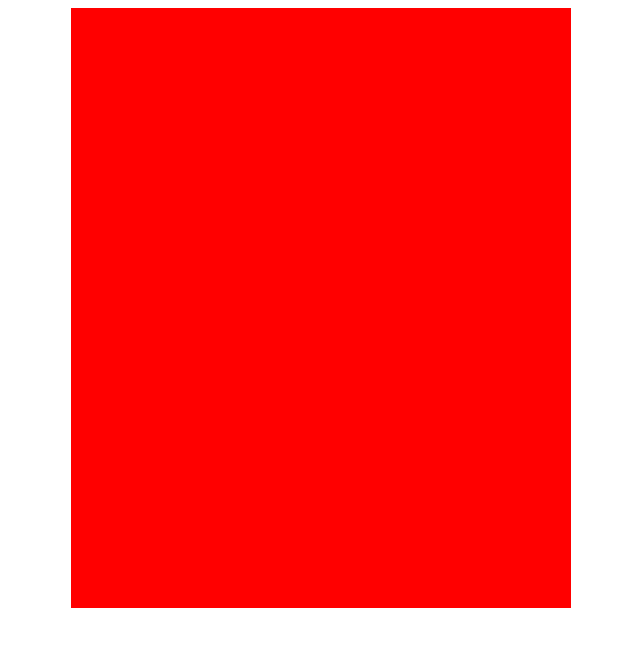
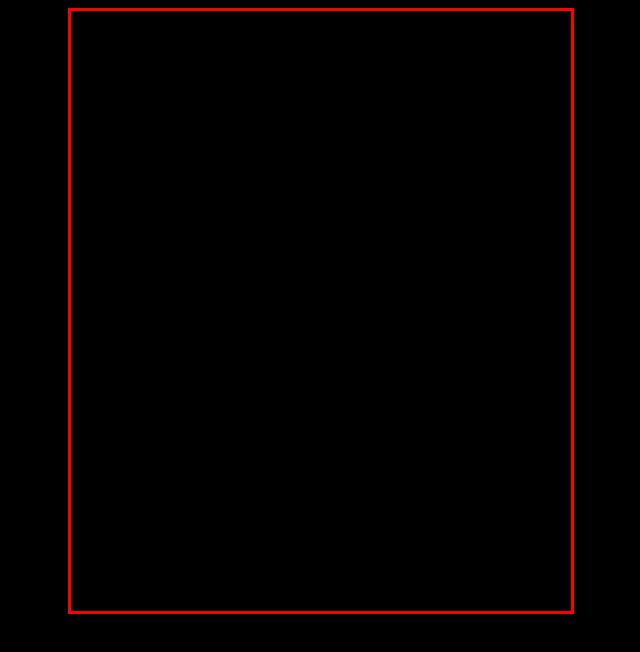
Before and after one commit to pedrocunha/tetris.js, a plain HTML site: page index.html in a window 1280 px wide. Shown: the whole page, without its empty margins (319-959 px from the left). Drawn offline with Linux system fonts and the light colour scheme.

Commit message:
Some lookz

```diff
--- a/css/app.css
+++ b/css/app.css
@@ -1,10 +1,12 @@
 body {
+  background: black;
   height: 600px;
   text-align: center;
 }
 
 .gamescreen {
-  background: red;
+  background: black;
+  border: 3px solid red;
   display: inline-block;
   width: 500px;
   height: 100%;
```
